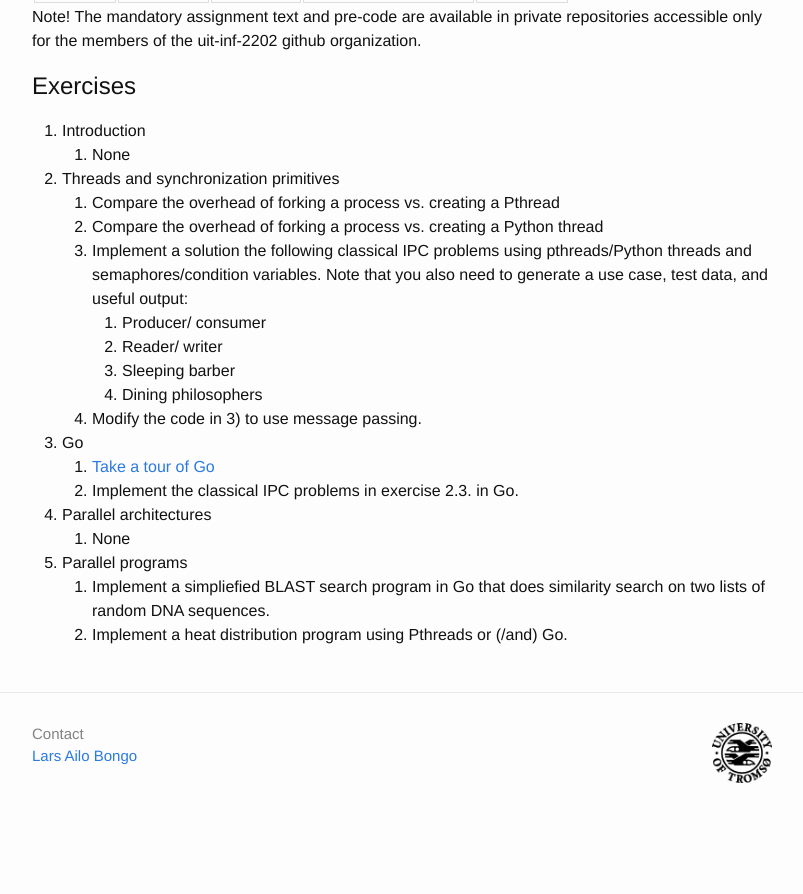
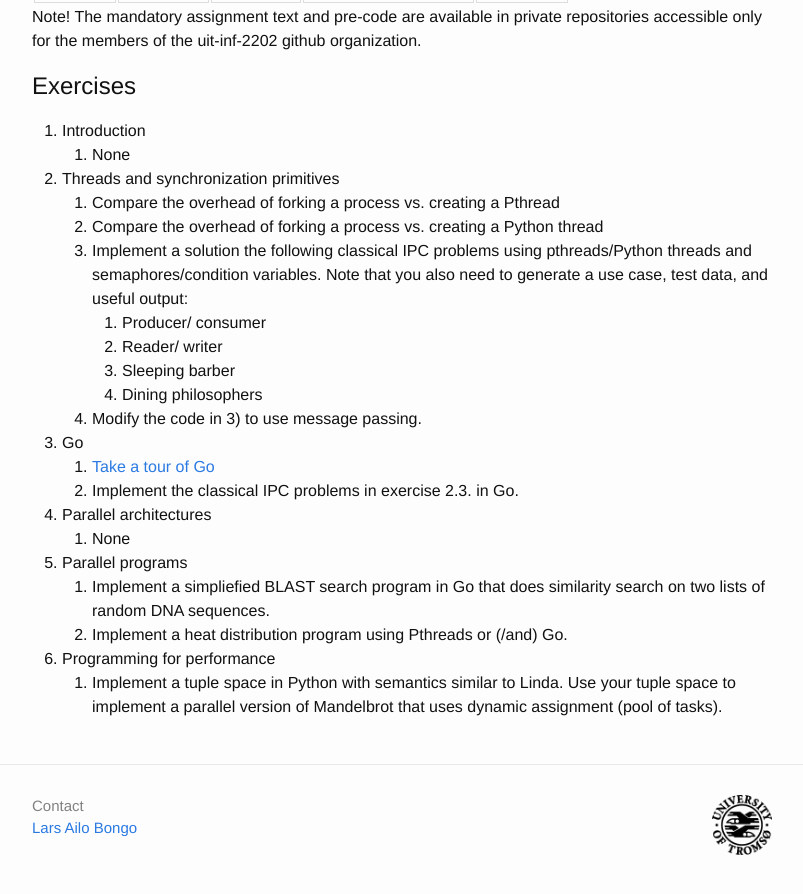
Before and after one commit to uit-inf-2202/syllabus, a Jekyll site: the page built from index.md, in a window 1280 px wide and 900 px high, scrolled down 2662 px. Shown: the top 894 px of the window, without its empty margins (238-1041 px from the left). Built offline with Jekyll 4.4.1, drawn with Linux system fonts in a browser that asks for light colours; before the commit the page ends 3490 px from its top, so only the background shows below that.

Commit message:
Lecture 06 slides and excersises

```diff
--- a/index.md
+++ b/index.md
@@ -28,7 +28,7 @@ We have the following rooms and hours:
 | L3  | Thu 27.08 | Guest lecture: [Go](lectures/03-Go-Language.pdf)	| Giacomo Tartari |
 | L4  | Thu 03.09 | [Parallel architectures](lectures/04-hardware-system.pptx)	| Lars Ailo |
 | L5  | Thu 10.09 | [Parallel programs](lectures/05-parallel-programs.pptx) | Lars Ailo |
-| L6  | Tue 15.09 | Programming for performance				| Lars Ailo |
+| L6  | Tue 15.09 | [Programming for performance](lectures/06-programming-for-performance.pptx)	| Lars Ailo |
 | L7  | Thu 24.09 | Performance evaluation					| Lars Ailo |
 | L8  | Thu 01.10 | Parallel program performance evaluation | Lars Ailo |
 | L9  | Thu 08.10 | Guest lecture: Scala					| Inge Alexander Raknes |
@@ -109,6 +109,8 @@ Note! The mandatory assignment text and pre-code are available in private reposi
 	2. Implement the classical IPC problems in exercise 2.3. in Go.
 4. Parallel architectures
 	1. None
-5.  Parallel programs
+5. Parallel programs
 	1. Implement a simpliefied BLAST search program in Go that does similarity search on two lists of random DNA sequences.
 	2. Implement a heat distribution program using Pthreads or (/and) Go.
+6. Programming for performance
+	1. Implement a tuple space in Python with semantics similar to Linda. Use your tuple space to implement a parallel version of Mandelbrot that uses dynamic assignment (pool of tasks).
```
Also changed, not shown: 1 other file.
